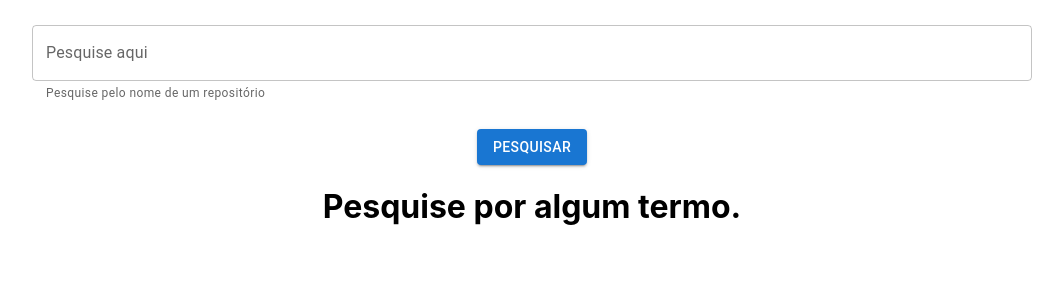
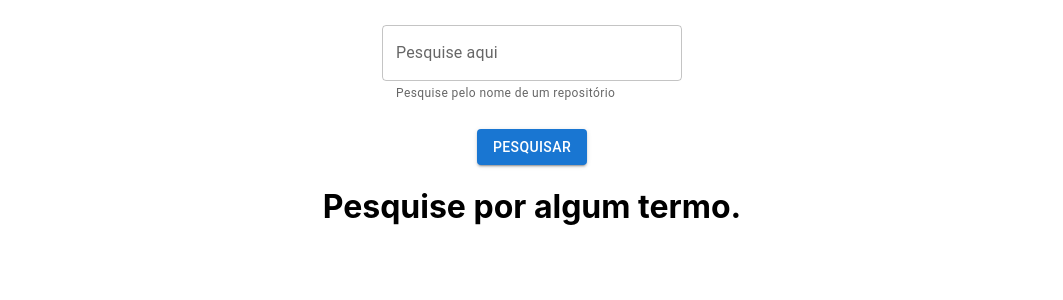
Before and after one commit to silvatheus01/busca-repo, a React (Create React App) app in the folder busca-repo/: page / in a window 1280 px wide. Shown: the top 300 px of the page, without its empty margins (108-1171 px from the left). Built offline with nearby package versions, Linux system fonts and the light colour scheme.

Commit message:
Largura do TextField diminuída

```diff
--- a/busca-repo/src/index.css
+++ b/busca-repo/src/index.css
@@ -24,7 +24,8 @@ code {
 
 .input{
   margin-top: 25px;
-  width: 1000px;
+  width: 500px;
+  max-width: 300px;
   margin: 25px auto;
 }
 
```
